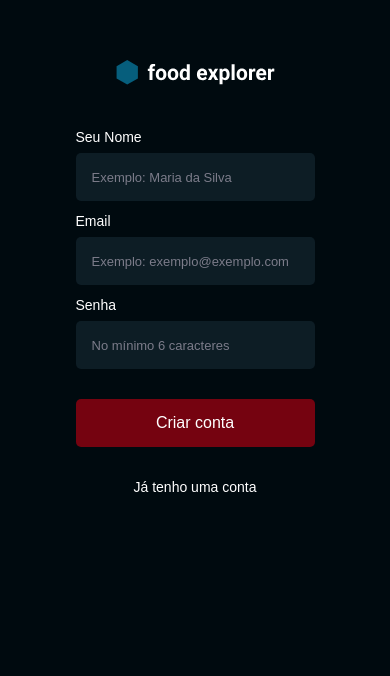
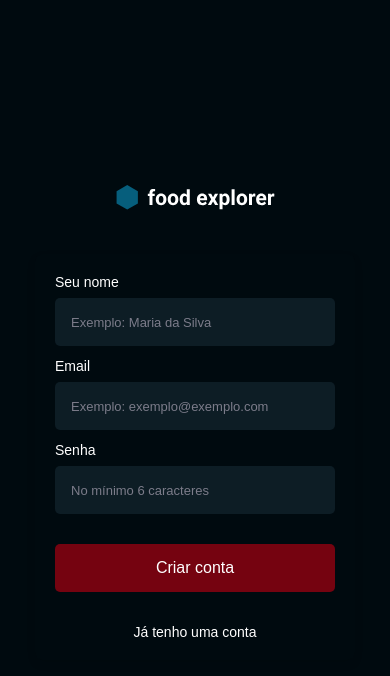
Before and after one commit to espjotape/Food-Explore-frontend, a React (Vite) app: page /register in a window 390 px wide. Shown: the top 676 px of the page. Built offline with nearby package versions, Linux system fonts and the light colour scheme.

Commit message:
applying responsiveness to the signup page

```diff
--- a/src/pages/SignUp/index.jsx
+++ b/src/pages/SignUp/index.jsx
@@ -36,14 +36,15 @@ export function SignUp(){
 
   }
 
- return(
+  return (
     <Container>
       <Brand>
         <img src={logo} alt="Logo" />
       </Brand>
+       <Form>
+        <h2>Criar conta</h2>
 
-   <Form>
-   <Section title="Seu Nome">
+        <Section title="Seu nome">
           <Input
             placeholder="Exemplo: Maria da Silva"
             type="text"
@@ -58,6 +59,7 @@ export function SignUp(){
               onChange={event => setEmail(event.target.value)}
             />
         </Section>
+
         <Section title="Senha">
           <Input
             placeholder="No mínimo 6 caracteres"
@@ -65,12 +67,14 @@ export function SignUp(){
             onChange={event => setPassword(event.target.value)}
           />
         </Section>
-    <button type="submit" onClick={handleSignUp}>Criar conta</button>
 
+        <button type="button" onClick={handleSignUp}>Criar conta</button>
         <Link to="/">
          Já tenho uma conta
         </Link>
         </Form>
     </Container>
- )
+  );
+
+
 }
--- a/src/pages/SignUp/styles.js
+++ b/src/pages/SignUp/styles.js
@@ -1,36 +1,104 @@
 import styled from "styled-components";
+import { DEVICE_BREAKPOINTS } from "../../styles/deviceBreakpoints";
 
 export const Container = styled.div`
   display: flex;
+  flex-direction: column;
   align-items: center;
   justify-content: center;
- flex-direction: column;
- margin-top: 60px;
-`
+  height: 100vh;
+  margin: 0 auto;
+  padding: 0 20px;
+
+
+  @media (min-width: ${DEVICE_BREAKPOINTS.LG}) {
+    flex-direction: row;
+
+    gap: 10.0rem;
+  }
+`;
+
+export const Brand = styled.div`
+  margin-bottom: 40px;
+
+  img {
+   max-width: 27.8rem;
+  }
+
+  @media (min-width: ${DEVICE_BREAKPOINTS.LG}) {
+    margin-bottom: 0;
+    img {
+     min-width: 36.0rem;
+
+    }
+  }
+`;
+
 export const Form = styled.form`
+  width: 100%;
+  max-width: 32.0rem;
+  padding: 2.0rem;
+  background-color: ${({ theme }) => theme.COLORS.DARK_400};
+  border-radius: .8rem;
+  box-shadow: 0 .4rem .8rem rgba(0, 0, 0, 0.1);
+
   > button {
     width: 100%;
     height: 48px;
     border-radius: 5px;
-
     margin-top: 18px;
     margin-bottom: 32px;
+    border: none;
+    background-color: ${({ theme }) => theme.COLORS.TOMATO_100};
+    color: ${({ theme }) => theme.COLORS.WHITE_100};
+    font-size: 1.6rem;
+    font-weight: 500;
+  }
 
-  border: none;
-  background: transparent;
-  background-color: ${({theme}) => theme.COLORS.TOMATO_100};
+  > h2 {
+   display: none;
+  }
 
-  color: ${({theme}) => theme.COLORS.WHITE_100}
- }
   > a {
     display: flex;
     justify-content: center;
-  font-size: 14px;
+    font-size: 1.4rem;
     font-weight: 300;
-  color: ${({theme}) => theme.COLORS.WHITE_100};
+    color: ${({ theme }) => theme.COLORS.WHITE_100};
   }
 
-`
-export const Brand = styled.div`
- margin-bottom: 40px;
-`
+  @media (min-width: ${DEVICE_BREAKPOINTS.LG}) {
+   display: flex;
+   flex-direction: column;
+
+   background-color: ${({ theme }) => theme.COLORS.DARK_700};
+   padding: 6.4rem;
+   max-width: 47.6rem;
+   border-radius: 1.6rem;
+
+   > h2 {
+    display: flex;
+    font-weight: 500;
+    font-size: 3.2rem;
+
+    margin: 0 auto 3.2rem;
+   }
+
+   > button {
+    font-size: 1.7rem;
+   }
+
+   > a {
+     font-size: 1.8rem;
+   }
+
+   > section h2 {
+    font-size: 1.6rem
+   }
+
+   input::placeholder {
+    font-size: 1.6rem
+   }
+
+  }
+`;
```
Lines whose indentation alone changed are shown as unchanged.
